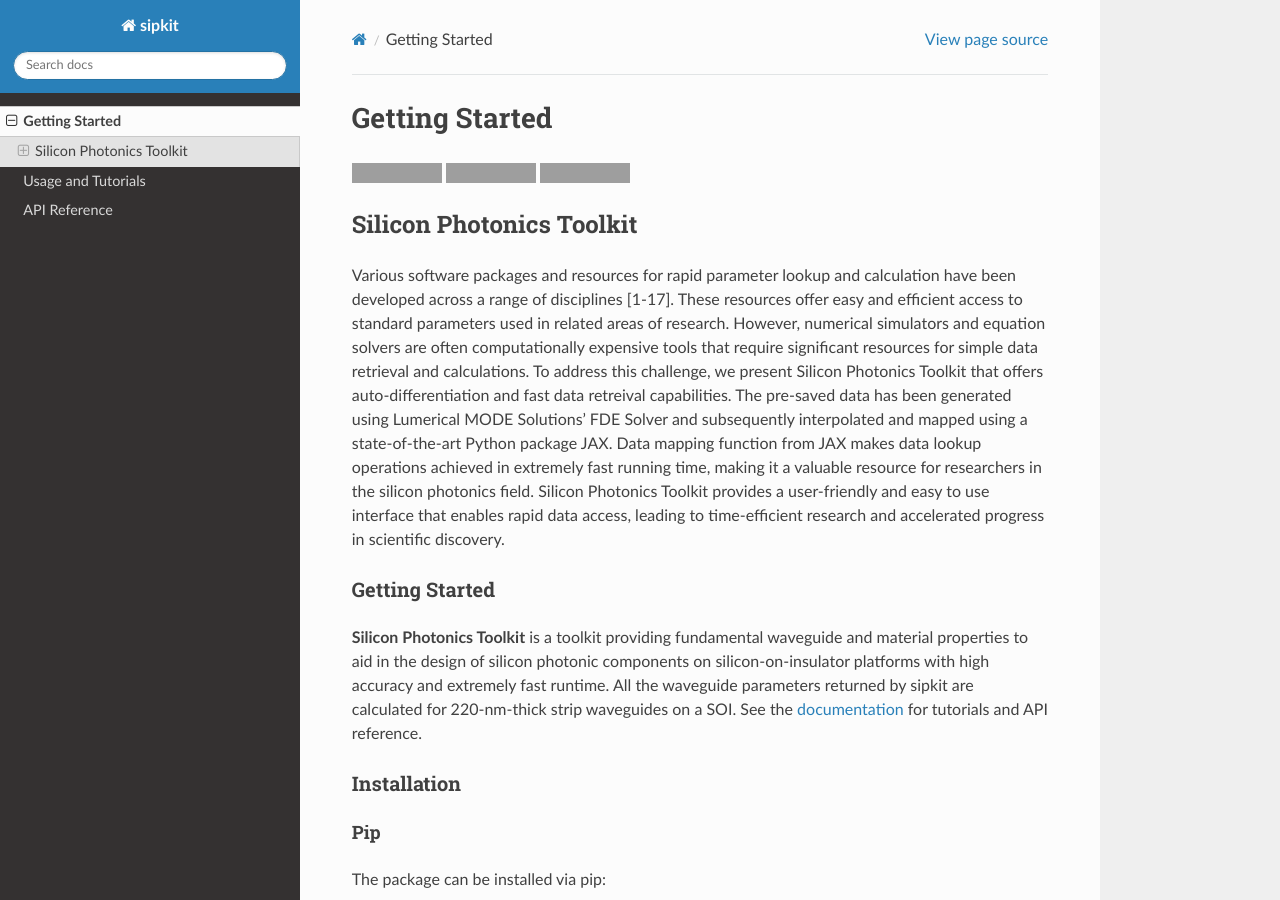
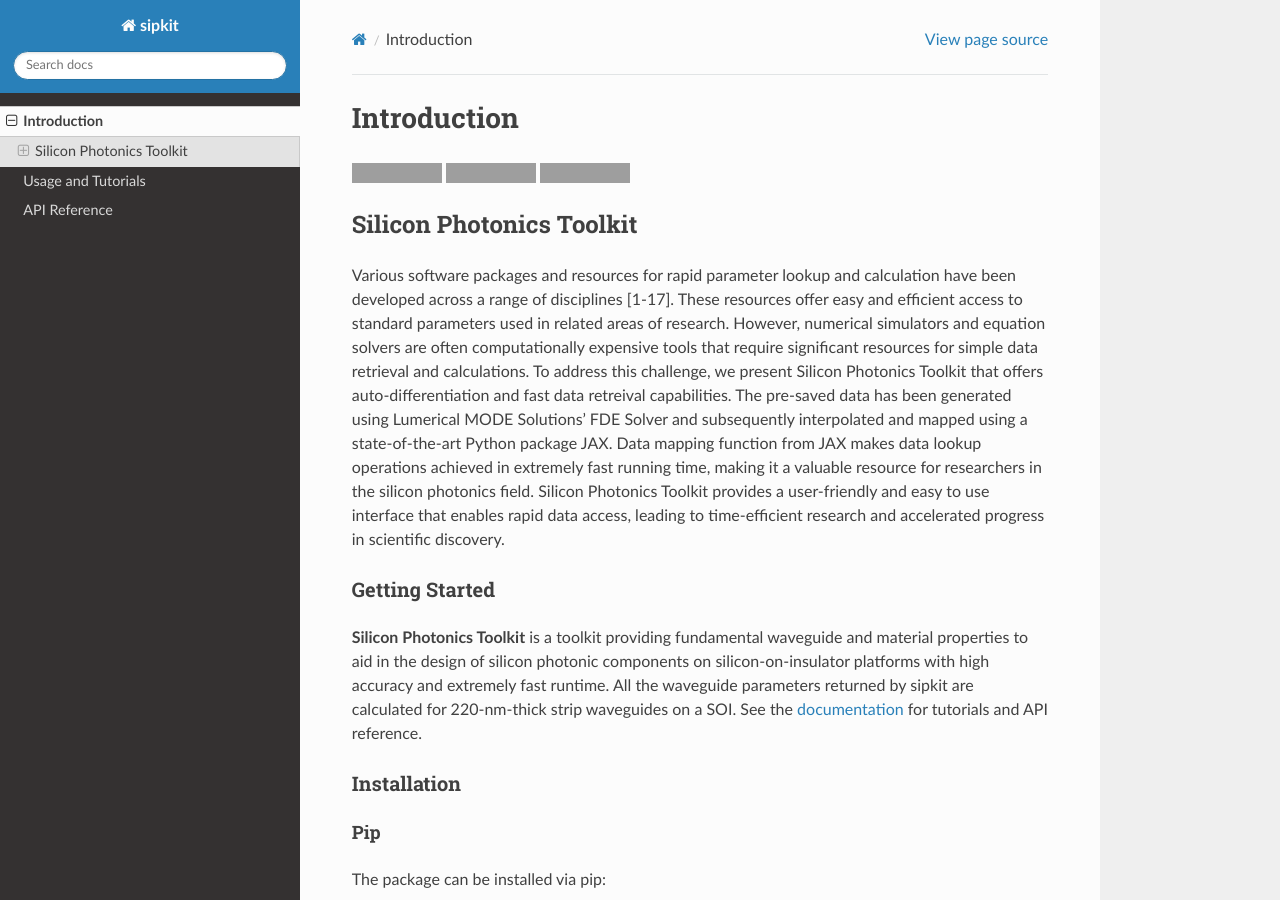
Before and after one commit to Photonic-Architecture-Laboratories/si-photonics-toolkit, a Sphinx documentation site: the page built from docs/source/landing.rst, in a window 1280 px wide and 900 px high. Built offline with Sphinx 7.4.7 and the Read the Docs theme 2.0.0, drawn with Linux system fonts in a browser that asks for light colours; grey boxes are pictures that could not be loaded.

Commit message:
docs(rst): update landing title to introduction

```diff
--- a/docs/source/landing.rst
+++ b/docs/source/landing.rst
@@ -1,4 +1,4 @@
-Getting Started
+Introduction
 ===============
 
 .. include:: ../../README.md
```
